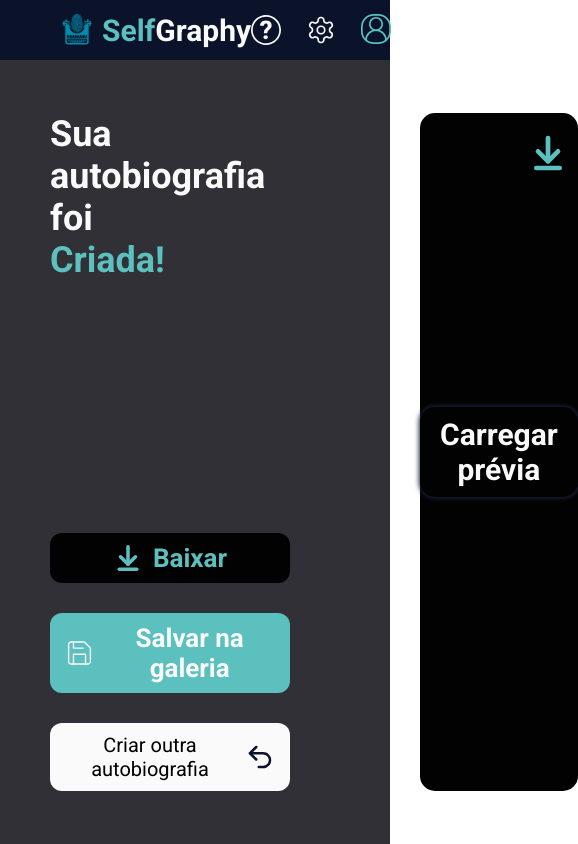
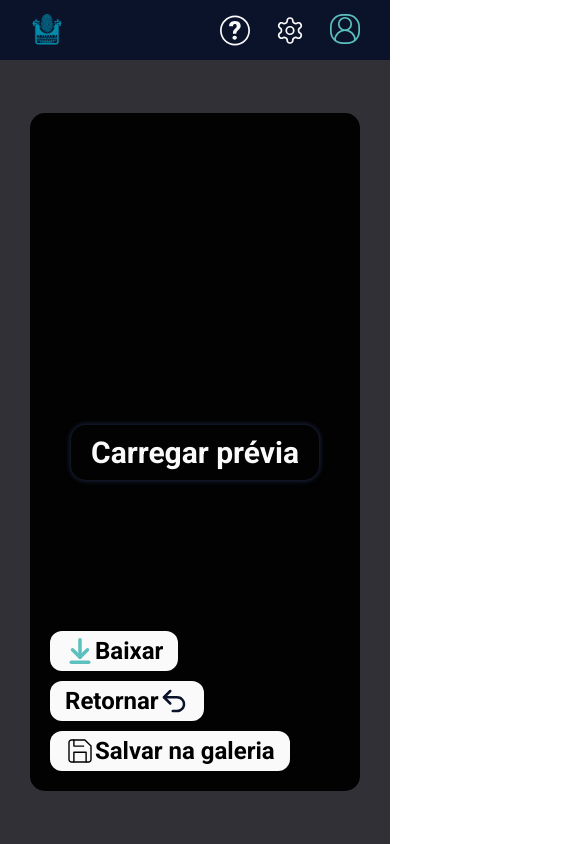
Before and after one commit to ElielsonU/SelfGraphy, a Next.js app: page /document in a window 390 px wide. Shown: the whole page, 578 px wide, since content can reach past the window. Built offline with nearby package versions, Linux system fonts and the light colour scheme.

Commit message:
feat: responsivity added

```diff
--- a/src/app/document/page.tsx
+++ b/src/app/document/page.tsx
@@ -63,6 +63,36 @@ export default function Page() {
             width={40}
             height={40}
           />
+
+          <section className="buttons-zone">
+            <Button>
+              <Image
+                src={DownloadIcon.src}
+                alt="files icon"
+                width={30}
+                height={30}
+              />
+              Baixar
+            </Button>
+            <Button>
+              Retornar
+              <Image
+                src={ReturnIcon.src}
+                alt="files icon"
+                width={30}
+                height={30}
+              />
+            </Button>
+            <Button className="gallery">
+              <Image
+                src={SaveIcon.src}
+                alt="files icon"
+                width={30}
+                height={30}
+              />
+              Salvar na galeria
+            </Button>
+          </section>
         </DocumentPreview>
       </Main>
     </ThemeProvider>
@@ -78,6 +108,14 @@ const Main = styled.main`
   display: flex;
   align-items: center;
   justify-content: space-between;
+
+  @media (max-width: 900px) {
+    justify-content: center;
+  }
+
+  @media (max-width: 725px) {
+    padding: 53px 30px;
+  }
 `;
 
 const MainInfo = styled.section`
@@ -95,6 +133,10 @@ const MainInfo = styled.section`
       display: block;
       color: ${({ theme }) => theme.cyan};
     }
+  }
+
+  @media (max-width: 900px) {
+    display: none;
   }
 `;
 
@@ -121,6 +163,31 @@ const DocumentPreview = styled.section`
     position: absolute;
     right: 10px;
     top: 20px;
+
+    @media (max-width: 900px) {
+      display: none;
+    }
+  }
+
+  .buttons-zone {
+    display: none;
+    position: absolute;
+    align-items: start;
+    gap: 10px;
+    flex-direction: column;
+    bottom: 20px;
+    left: 20px;
+
+    .gallery {
+      > img {
+        filter: brightness(0%);
+      }
+    }
+
+    @media (max-width: 900px) {
+      display: flex;
+      position: absolute;
+    }
   }
 `;
 
--- a/src/app/not-found.tsx
+++ b/src/app/not-found.tsx
@@ -30,6 +30,7 @@ const Main = styled.main`
 
   > img {
     object-fit: contain;
+    max-width: 100%;
   }
 
   > h1 {
--- a/src/components/standards/Header/index.tsx
+++ b/src/components/standards/Header/index.tsx
@@ -114,6 +114,9 @@ const StyledHeader = styled.header<HeaderProps>`
         color: ${({ theme, type }) =>
           type == "dark" ? theme.white : theme.deepblue};
       }
+      @media (max-width: 725px) {
+        display: none;
+      }
     }
   }
 
@@ -128,6 +131,10 @@ const StyledHeader = styled.header<HeaderProps>`
     font-size: 3.2rem;
     text-shadow: 4px 4px 4px ${({ theme }) => theme.black}40;
   }
+
+  @media (max-width: 725px) {
+    padding: 10px 30px;
+  }
 `;
 
 const IconsContainer = styled.div`
@@ -135,4 +142,11 @@ const IconsContainer = styled.div`
   align-items: center;
   gap: 25px;
   height: 35px;
+
+  > img {
+    @media (max-width: 725px) {
+      height: 95px;
+      aspect-ratio: 1 / 1;
+    }
+  }
 `;
```
Also changed, not shown: src/app/home/page.tsx (+30 -4 lines), src/app/join/page.tsx (+22 -2 lines), src/app/page.tsx (+41 -9 lines), src/app/profile/page.tsx (+24 -1 lines), src/components/standards/JoinForm/index.tsx (+7 -0 lines).
